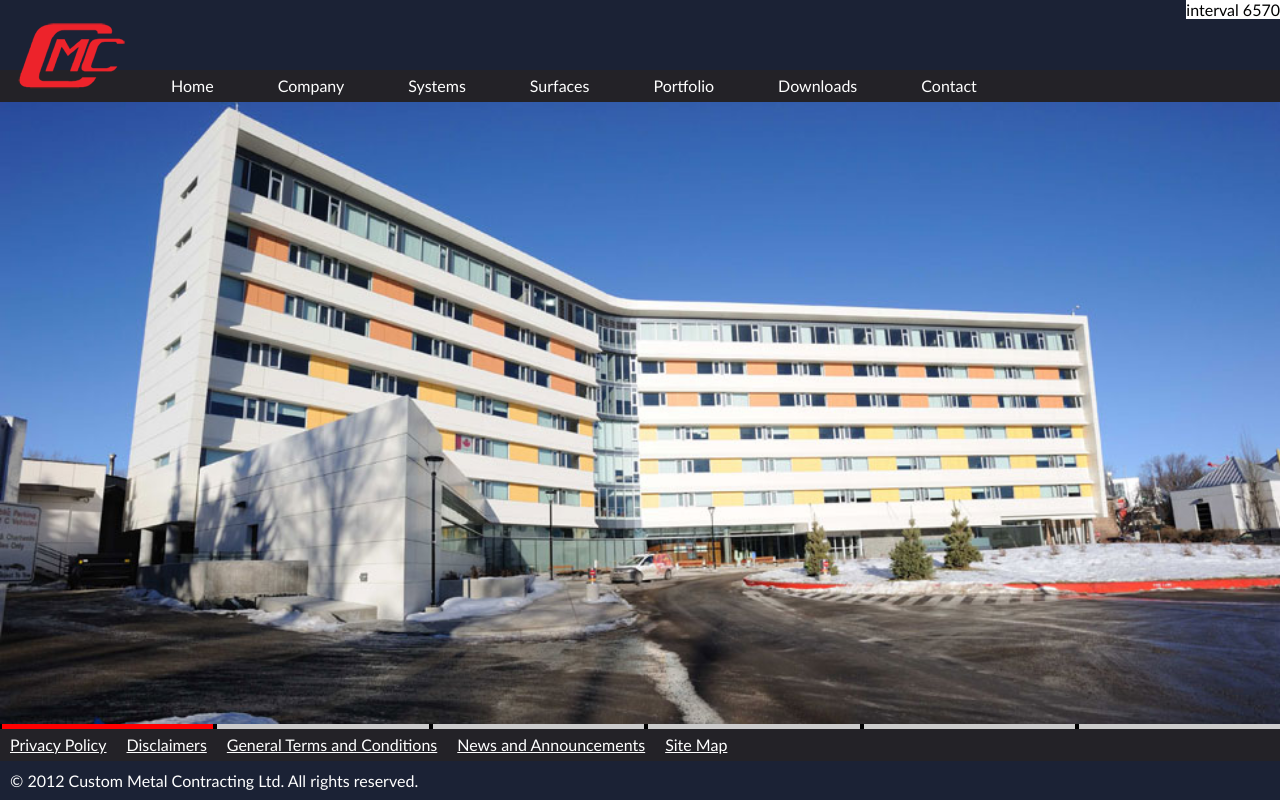
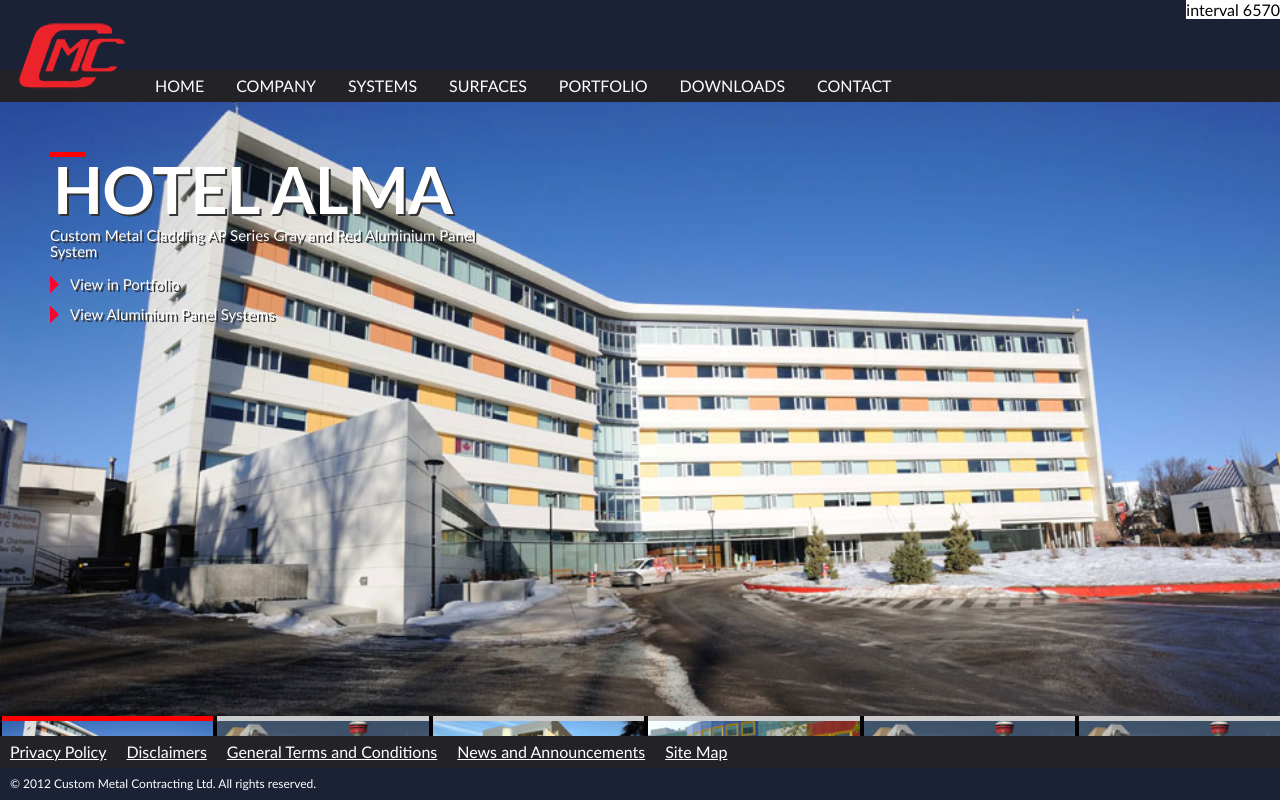
Before and after one commit to EddieMachete/cmc, a PHP site: page / in a window 1280 px wide. Run offline with PHP 8.4, Linux system fonts and the light colour scheme.

Commit message:
Added details section on every slide

```diff
--- a/Scripts/sci/ui/BackgroundCarousel.js
+++ b/Scripts/sci/ui/BackgroundCarousel.js
@@ -32,8 +32,8 @@ sci.ui.BackgroundCarousel.prototype.Initialize = function(view)
     this.View = view;
     this.Container = $(window); //$(window).height();   // returns height of browser viewport //$(document).height(); // returns height of HTML document
 
-    var jqueryHelper = this.View.find('img');
-    this.Slides = jqueryHelper.filter('img');
+    var jqueryHelper = this.View.find('.slide');
+    this.Slides = jqueryHelper.filter('.slide');
 
     jqueryHelper = $('img.current, img.next, #Header, #Footer, .filmStrip');
     this.Header = jqueryHelper.filter('#Header');
@@ -43,7 +43,9 @@ sci.ui.BackgroundCarousel.prototype.Initialize = function(view)
 
     this.UpdateImageSizes();
 
-    var slideDuration = parseInt(this.Slides.filter(':not(.hidden)').attr('data-slide-duration'));
+    var currentSlide = this.Slides.filter(':not(.hidden)');
+    currentSlide.find('.details').css('display', 'block');
+    var slideDuration = parseInt(currentSlide.attr('data-slide-duration'));
     this.NextAutomaticTransition = isNaN(slideDuration) ? 8000 : slideDuration;
 
     var that = this;
@@ -76,28 +78,38 @@ sci.ui.BackgroundCarousel.prototype.UpdateImageSizes = function()
     {
         var slide = $(this.Slides[i]);
         var w = windowHeight * parseInt(slide.attr('data-image-width')) / parseInt(slide.attr('data-image-height'));
+        var image = slide.find('img');
 
         if (w > windowWidth)
         {
-            slide.width(w);
-            slide.height(windowHeight);
+            image.width(w);
+            image.height(windowHeight);
         }
         else
         {
-            slide.width(windowWidth);
-            slide.height(windowWidth * parseInt(slide.attr('data-image-height')) / parseInt(slide.attr('data-image-width')));
+            image.width(windowWidth);
+            image.height(windowWidth * parseInt(slide.attr('data-image-height')) / parseInt(slide.attr('data-image-width')));
         }
 
-        slide.css('top', (-(slide.height() - windowHeight) / 2) + 'px')
-            .css('left', (-(slide.width() - windowWidth) / 2) + 'px');
+        var offsetTop = (image.height() - windowHeight) / 2;
+        var offsetLeft = (image.width() - windowWidth) / 2;
+
+        slide.css('top', (-offsetTop) + 'px')
+            .css('left', (-offsetLeft) + 'px');
+
+        slide.find('.details').css('top', (50 + offsetTop) + 'px')
+            .css('left', (50 + offsetLeft) + 'px');
     }
 };
 
 sci.ui.BackgroundCarousel.prototype.SwapImages = function(currentSlide, nextSlide)
 {
-    this.SlideTween.CurrentSlideWidth = currentSlide.width();
+    var currentImage = currentSlide.find('img');
+    var nextImage = nextSlide.find('img');
+
+    this.SlideTween.CurrentSlideWidth = currentImage.width();
     this.SlideTween.A = currentSlide.position().left;
-    this.SlideTween.C = -(this.SlideTween.CurrentSlideWidth + (nextSlide.width() - this.Container.width()) / 2);
+    this.SlideTween.C = -(this.SlideTween.CurrentSlideWidth + (nextImage.width() - this.Container.width()) / 2);
     this.SlideTween.B = .8 * this.SlideTween.C;
     this.SlideTween.Active = true;
     this.SlideTween.Start = this.TimeElapsed;
@@ -108,6 +120,8 @@ sci.ui.BackgroundCarousel.prototype.SwapImages = function(currentSlide, nextSlid
     var slideDuration = parseInt(nextSlide.attr('data-slide-duration'));
     this.NextAutomaticTransition = this.TimeElapsed + this.SlideTweenLength + (isNaN(slideDuration) || slideDuration < 500 ? 8000 : slideDuration);
 
+    currentSlide.find('.details').fadeOut(500);
+    nextSlide.find('.details').fadeIn(1000);
     nextSlide.css('left', this.SlideTween.A + this.SlideTween.CurrentSlideWidth)
         .removeClass('hidden');
 
@@ -168,7 +182,7 @@ sci.ui.BackgroundCarousel.prototype.Thumb_Click = function(e)
         return true;
 
     var t = $(e.currentTarget);
-    var nextSlide = this.Slides.filter('img[data-slide=' + t.attr('data-slide') + ']');
+    var nextSlide = this.Slides.filter('div[data-slide=' + t.attr('data-slide') + ']');
 
     if (nextSlide.is(':hidden'))
         this.SwapImages(this.Slides.filter(':not(.hidden)'), nextSlide);
--- a/Styles/Common.css
+++ b/Styles/Common.css
@@ -7,7 +7,7 @@
 body
 {
     background-color:#1B2235;
-    font-family:"Calibri", Helvetica, Arial, sans-serif;
+    font-family:"ff-din-web", "Calibri", Arial, Helvetica, sans-serif;
 }
 
 img
@@ -44,6 +44,7 @@ ul
 {
     background-color:#232227;
     margin-top:70px;
+    text-transform:uppercase;
 }
 
 #Header .mainNavigation ul
@@ -60,7 +61,7 @@ ul
 {
     color:#FFF;
     line-height:2em;
-    padding:0em 2em;
+    padding:.5em 1em;
     text-decoration:none;
 }
 
@@ -68,8 +69,6 @@ ul
 {
     text-decoration:underline;
 }
-
-
 
 #MainContent
 {
@@ -83,16 +82,72 @@ ul
     position:relative;
 }
 
-.backgroundCarousel img
+.backgroundCarousel .slide
 {
     left:0px;
     position:absolute;
     top:0px;
 }
 
-.backgroundCarousel img.hidden
+.backgroundCarousel .slide img
+{
+    left:0px;
+    position:absolute;
+    top:0px;
+}
+
+.backgroundCarousel .slide.hidden
 {
     display:none;
+}
+
+.backgroundCarousel .slide .details
+{
+    color: white;
+    display:none;
+    left:0px;
+    position:relative;
+    text-shadow: 2px 2px #333;
+    top:0px;
+    width:450px;
+}
+
+.backgroundCarousel .slide .details .highlight
+{
+    background-color:#F00;
+    height:5px;
+    margin-bottom:5px;
+    width:35px;
+}
+
+.backgroundCarousel .slide .details .title
+{
+    font-size:65px;
+    font-weight:bold;
+    letter-spacing:-.9px;
+    line-height:55px;
+    padding-left:3px;
+    text-transform:uppercase;
+}
+
+.backgroundCarousel .slide .details .description
+{
+    font-size:15px;
+    line-height:16px;
+    margin:10px 0px;
+}
+
+.backgroundCarousel .slide .details .options
+{
+    font-size:15px;
+    line-height:30px;
+    margin:10px 0px;
+}
+
+.backgroundCarousel .slide .details .options li
+{
+    background:url(../Images/bullet-arrow.gif) no-repeat center left;
+    padding-left:20px;
 }
 
 .filmStrip
@@ -110,7 +165,8 @@ ul
     background-color:#000;
     bottom:0px;
     /*height:81px;*/
-    height:5px;
+    /*height:5px;*/
+    height:20px;
     overflow:hidden;
     position:absolute;
     width:101%;
@@ -167,20 +223,6 @@ ul
     visibility:visible;
 }
 
-
-/*
-background-attachment: scroll;
-    background-clip: border-box;
-    background-color: transparent;
-    background-image: url("/assets/images/lib/clear.png");
-    background-origin: padding-box;
-    background-position: center center;
-    background-repeat: no-repeat;
-    background-size: cover;
-    cursor: pointer;
-    height: 90px;
-*/
-
 #Footer
 {
     color:#FFF;
@@ -195,7 +237,6 @@ background-attachment: scroll;
 {
     background-color:#232227;
     overflow:hidden;
-    /*30 20 */
 }
 
 #Footer .navigation li
@@ -212,5 +253,7 @@ background-attachment: scroll;
 #Footer .copyright
 {
     clear:both;
+    font-size:12px;
+    line-height:12px;
     padding:10px;
 }
--- a/index.html
+++ b/index.html
@@ -43,12 +43,90 @@
     </div>
     <div id="MainContent">
         <div class="backgroundCarousel">
-            <img class="one" src="Images/Large/hotel-alma.jpg" width="980" height="580" data-image-width="980" data-image-height="580" data-slide-duration="8000" data-slide="one" />
-            <img class="two hidden" src="Images/Large/calgary-tower.jpg" width="980" height="562" data-image-width="980" data-image-height="652" data-slide-duration="8000" data-slide="two" />
-            <img class="three hidden" src="Images/Large/california-university.jpg" width="980" height="651" data-image-width="980" data-image-height="651" data-slide-duration="8000" data-slide="three" />
-            <img class="four hidden" src="Images/Large/childrens-hospital-1.jpg" width="980" height="387" data-image-width="980" data-image-height="387" data-slide-duration="8000" data-slide="four" />
-            <img class="five hidden" src="Images/Large/bg-1.jpg" width="980" height="580" data-image-width="980" data-image-height="580" data-slide-duration="2000" data-slide="five" />
-            <img class="six hidden" src="Images/Large/bg-2.jpg" width="980" height="580" data-image-width="980" data-image-height="580" data-slide-duration="2000" data-slide="six" />
+            <div class="slide" data-image-width="980" data-image-height="580" data-slide-duration="8000" data-slide="one">
+                <img src="Images/Large/hotel-alma.jpg" width="980" height="580" />
+                <div class="details">
+                    <div class="highlight"></div>
+                    <div class="title">Hotel Alma</div>
+                    <div class="description">
+                        Custom Metal Cladding AP Series Gray and Red Aluminium Panel System
+                    </div>
+                    <ul class="options">
+                        <li>View in Portfolio</li>
+                        <li>View Aluminium Panel Systems</li>
+                    </ul>
+                </div>
+            </div>
+            <div class="slide hidden" data-image-width="980" data-image-height="652" data-slide-duration="8000" data-slide="two">
+                <img src="Images/Large/calgary-tower.jpg" width="980" height="562" />
+                <div class="details">
+                    <div class="highlight"></div>
+                    <div class="title">Calgary Tower</div>
+                    <div class="description">
+                        Custom Metal Cladding AP Series Gray and Red Aluminium Panel System
+                    </div>
+                    <ul class="options">
+                        <li>View in Portfolio</li>
+                        <li>View Aluminium Panel Systems</li>
+                    </ul>
+                </div>
+            </div>
+            <div class="slide hidden" data-image-width="980" data-image-height="651" data-slide-duration="8000" data-slide="three">
+                <img src="Images/Large/california-university.jpg" width="980" height="651" />
+                <div class="details">
+                    <div class="highlight"></div>
+                    <div class="title">California University</div>
+                    <div class="description">
+                        Custom Metal Cladding AP Series Gray and Red Aluminium Panel System
+                    </div>
+                    <ul class="options">
+                        <li>View in Portfolio</li>
+                        <li>View Aluminium Panel Systems</li>
+                    </ul>
+                </div>
+            </div>
+            <div class="slide hidden" data-image-width="980" data-image-height="387" data-slide-duration="8000" data-slide="four">
+                <img src="Images/Large/childrens-hospital-1.jpg" width="980" height="387" />
+                <div class="details">
+                    <div class="highlight"></div>
+                    <div class="title">Childrens Hospital</div>
+                    <div class="description">
+                        Custom Metal Cladding AP Series Gray and Red Aluminium Panel System
+                    </div>
+                    <ul class="options">
+                        <li>View in Portfolio</li>
+                        <li>View Aluminium Panel Systems</li>
+                    </ul>
+                </div>
+            </div>
+            <div class="slide hidden" data-image-width="980" data-image-height="580" data-slide-duration="2000" data-slide="five">
+                <img src="Images/Large/bg-1.jpg" width="980" height="580" />
+                <div class="details">
+                    <div class="highlight"></div>
+                    <div class="title">Project 5</div>
+                    <div class="description">
+                        Custom Metal Cladding AP Series Gray and Red Aluminium Panel System
+                    </div>
+                    <ul class="options">
+                        <li>View in Portfolio</li>
+                        <li>View Aluminium Panel Systems</li>
+                    </ul>
+                </div>
+            </div>
+            <div class="slide hidden" data-image-width="980" data-image-height="580" data-slide-duration="2000" data-slide="six">
+                <img src="Images/Large/bg-2.jpg" width="980" height="580" />
+                <div class="details">
+                    <div class="highlight"></div>
+                    <div class="title">Project 6</div>
+                    <div class="description">
+                        Custom Metal Cladding AP Series Gray and Red Aluminium Panel System
+                    </div>
+                    <ul class="options">
+                        <li>View in Portfolio</li>
+                        <li>View Aluminium Panel Systems</li>
+                    </ul>
+                </div>
+            </div>
         </div>
         <div class="filmStrip">
             <ul class="filmStripInner">
```
Also changed, not shown: Images/bullet-arrow.gif (added).
